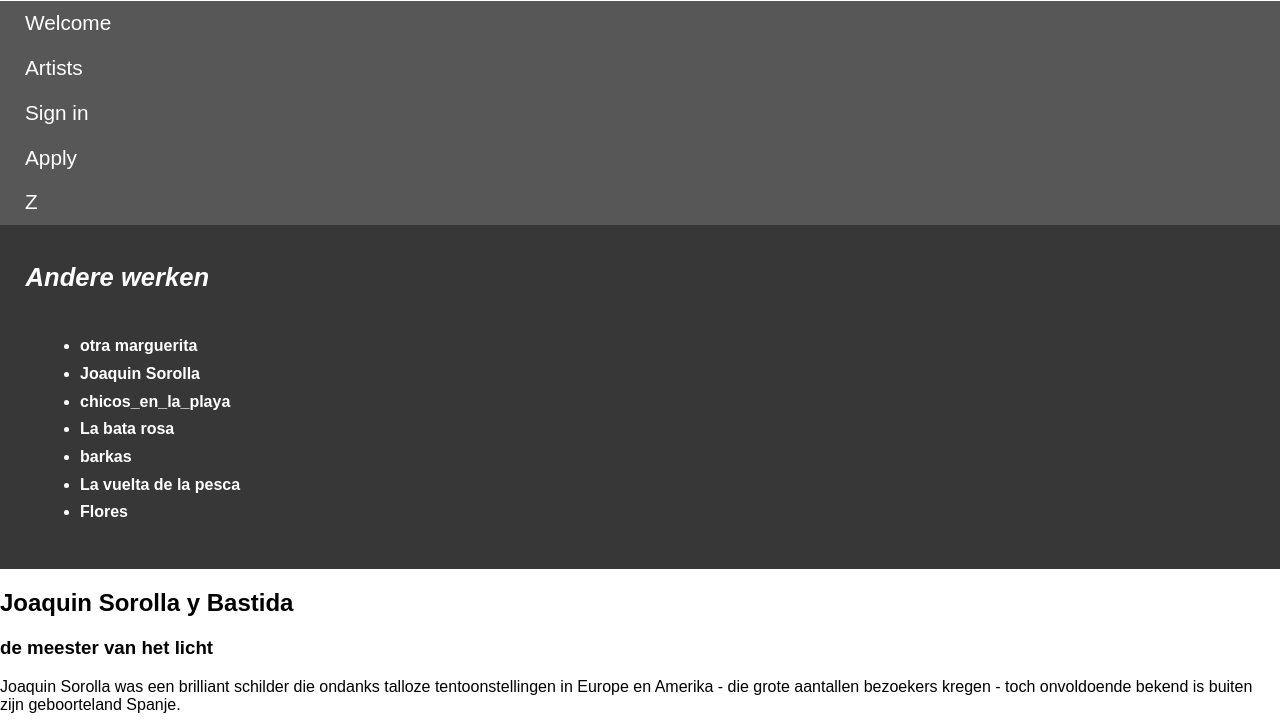
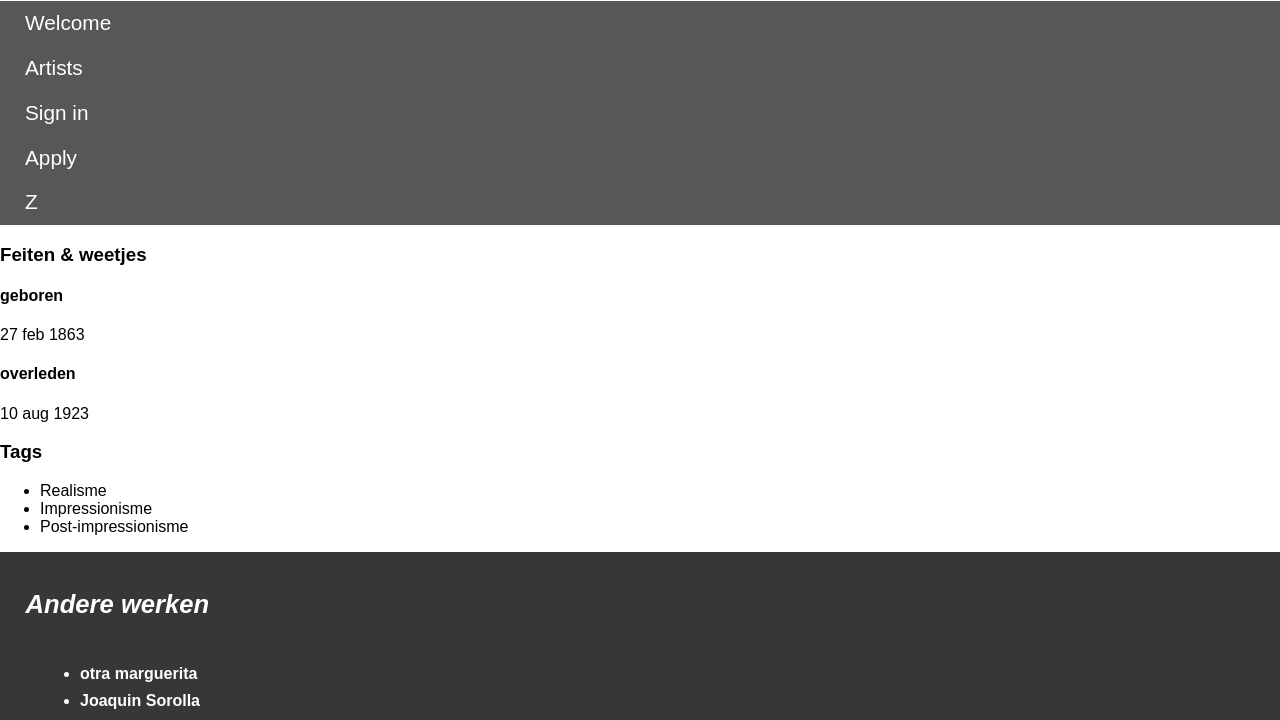
Before and after one commit to stvnvndnbrgh/testHTML, a website: page public_html/index.html in a window 1280 px wide. Shown: the part 79-799 px from the top of the page. Drawn offline with Linux system fonts and the light colour scheme.

Commit message:
new commit

```diff
--- a/public_html/index.html
+++ b/public_html/index.html
@@ -29,6 +29,24 @@ and open the template in the editor.
         </header>
 
         <div class="container">
+            <aside>
+                <section id="weetjes">
+                    <h3>Feiten & weetjes</h3>
+                    <h4>geboren</h4>
+                    <date>27 feb 1863</date>
+                    <h4>overleden</h4>
+                    <date>10 aug 1923</date>
+                </section>
+
+                <section id="tags">
+                    <h3>Tags</h3>
+                    <ul>
+                        <li>Realisme</li>
+                        <li>Impressionisme</li>
+                        <li>Post-impressionisme</li>
+                    </ul>
+                </section>
+
                 <section id="andere">
                     <h3>Andere werken</h3>
                     <ul>
@@ -42,6 +60,7 @@ and open the template in the editor.
                     </ul>
                 </section>
 
+            </aside>
             <section class="links">
                 <h2>Joaquin Sorolla y Bastida</h2>
                 <h3>de meester van het licht</h3>
```
Lines whose indentation alone changed are shown as unchanged.
